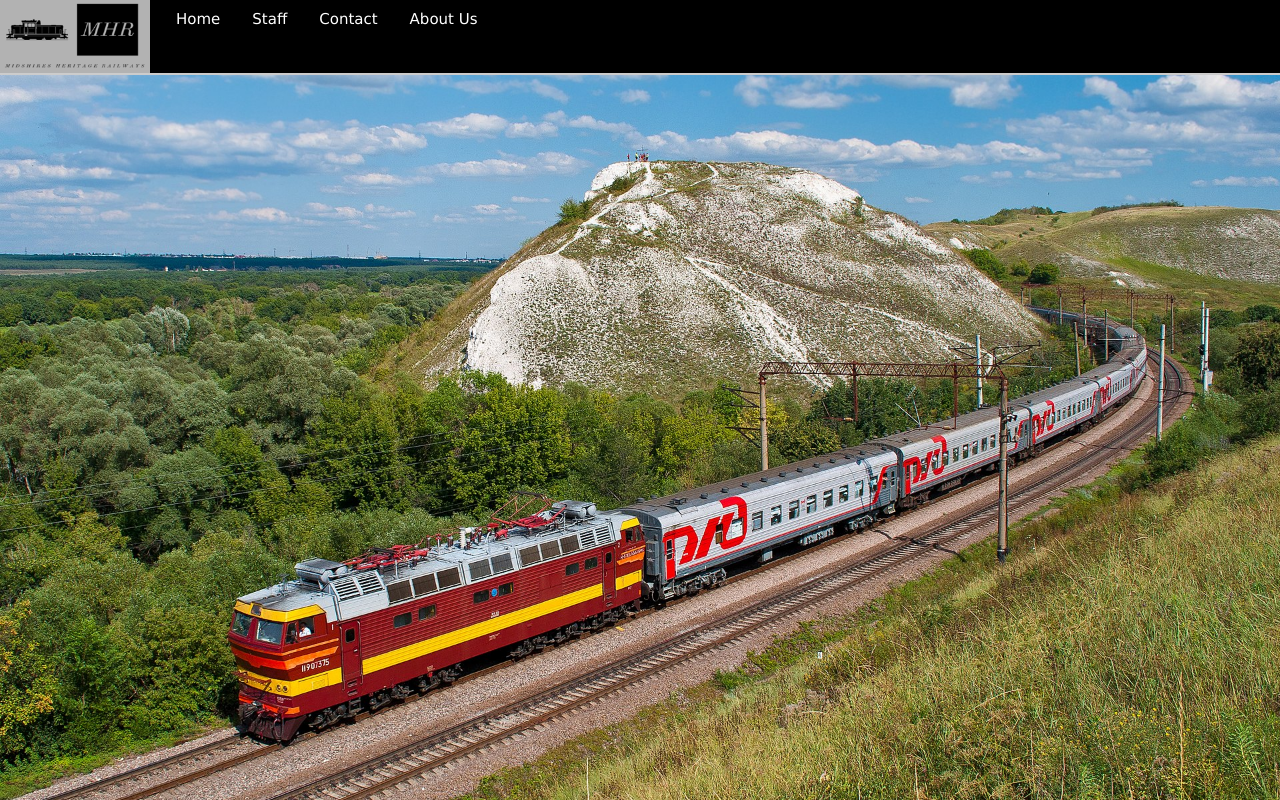
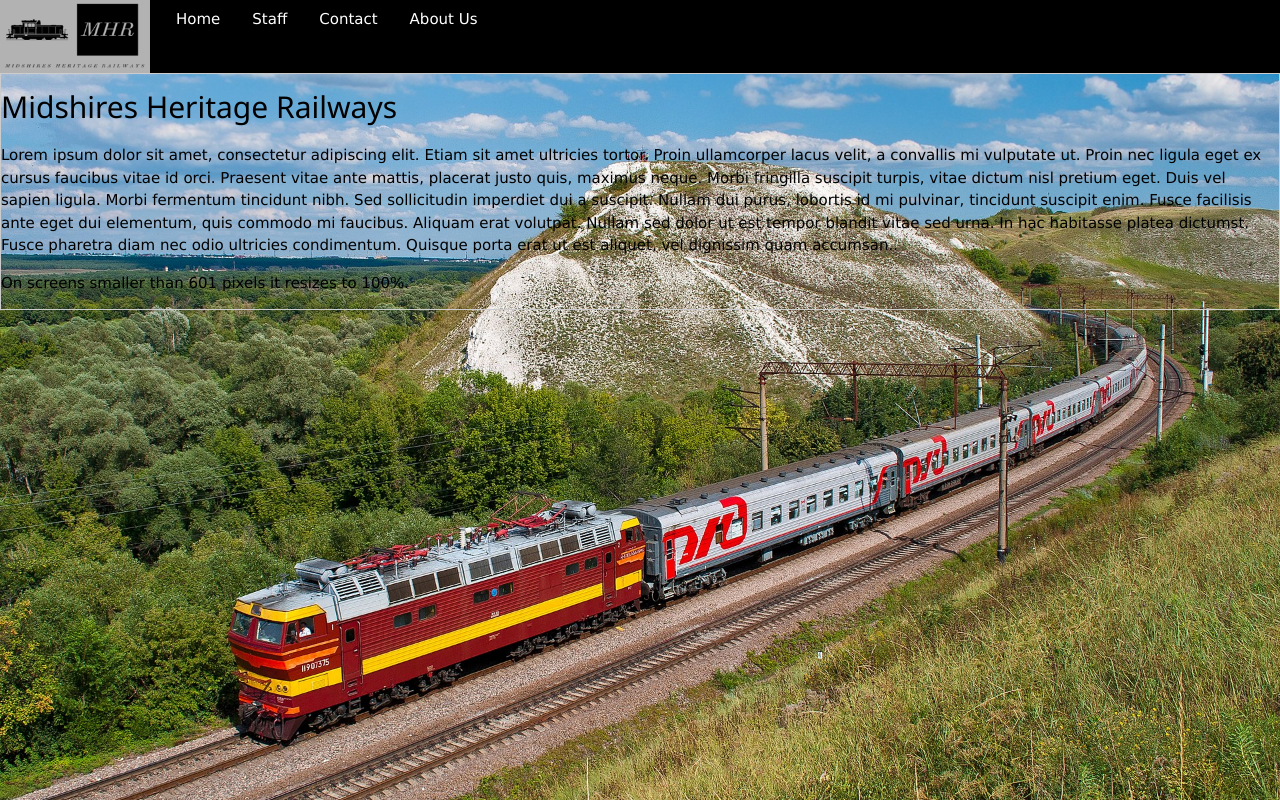
Before and after one commit to Hamza-Reman/MHR, a plain HTML site: page index.html in a window 1280 px wide. Drawn offline with nearby package versions, Linux system fonts and the light colour scheme; a web font is replaced by a local one.

Commit message:
Update index.html

```diff
--- a/index.html
+++ b/index.html
@@ -21,12 +21,13 @@
         </nav>
 
 
-        <div class="w3-row w3-border">
-          <style>
+        <section class="w3-row w3-border">
+             <h2>Midshires Heritage Railways</h2>
+             <style>
 
               body {
 
-                background-image: url("Train.jpg");
+                background-image: url("train.jpg");
 
                 background-repeat: no-repeat;
 
@@ -35,7 +36,7 @@
                 background-size: cover;
 
               }
-            <h2>Midshires Heritage Railways</h2>
+            </style>
             <p>Lorem ipsum dolor sit amet, consectetur adipiscing elit. Etiam sit amet ultricies tortor.
                Proin ullamcorper lacus velit, a convallis mi vulputate ut.
                Proin nec ligula eget ex cursus faucibus vitae id orci.
@@ -48,7 +49,7 @@
                   In hac habitasse platea dictumst. Fusce pharetra diam nec odio ultricies condimentum.
                   Quisque porta erat ut est aliquet, vel dignissim quam accumsan..</p>
             <p>On screens smaller than 601 pixels it resizes to 100%.</p>
-            </div>
-               </div>
+            </section>
           </body>
-           </html>
+          </html>
+          </Style>
```
